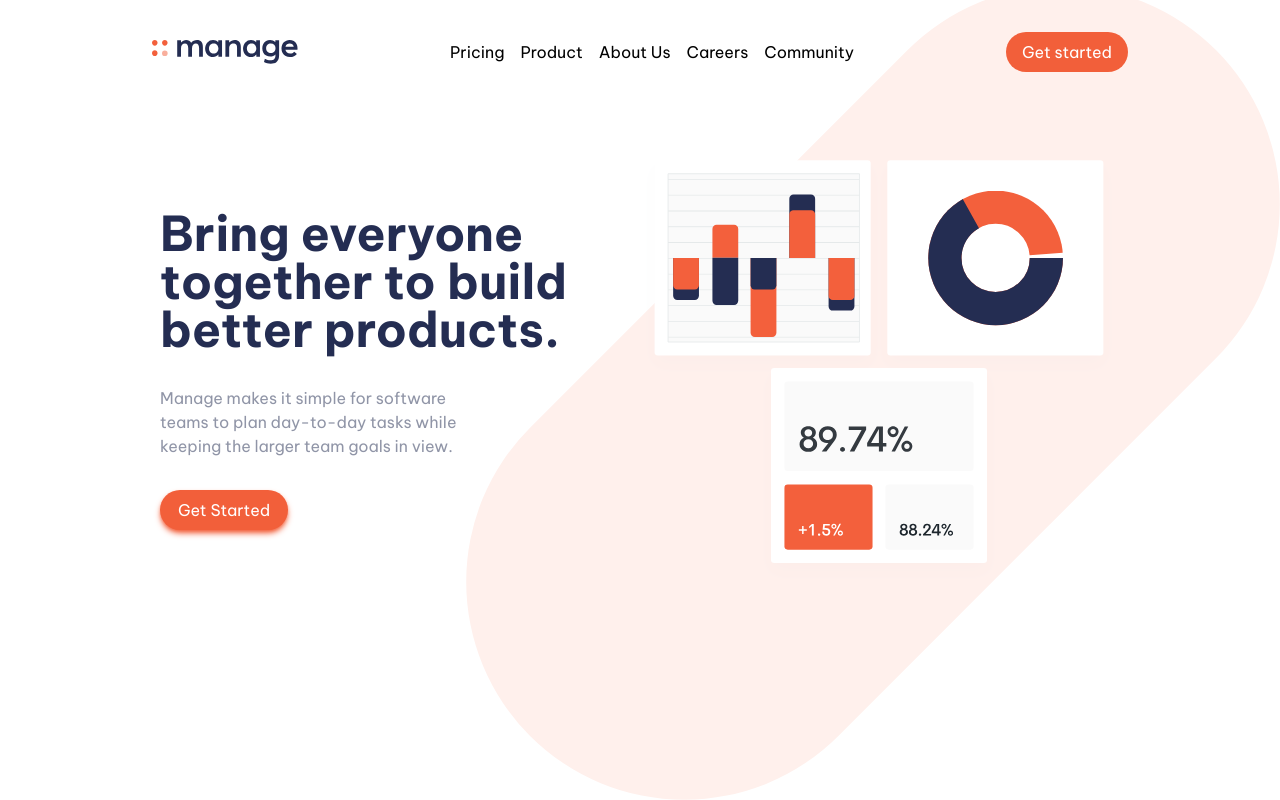
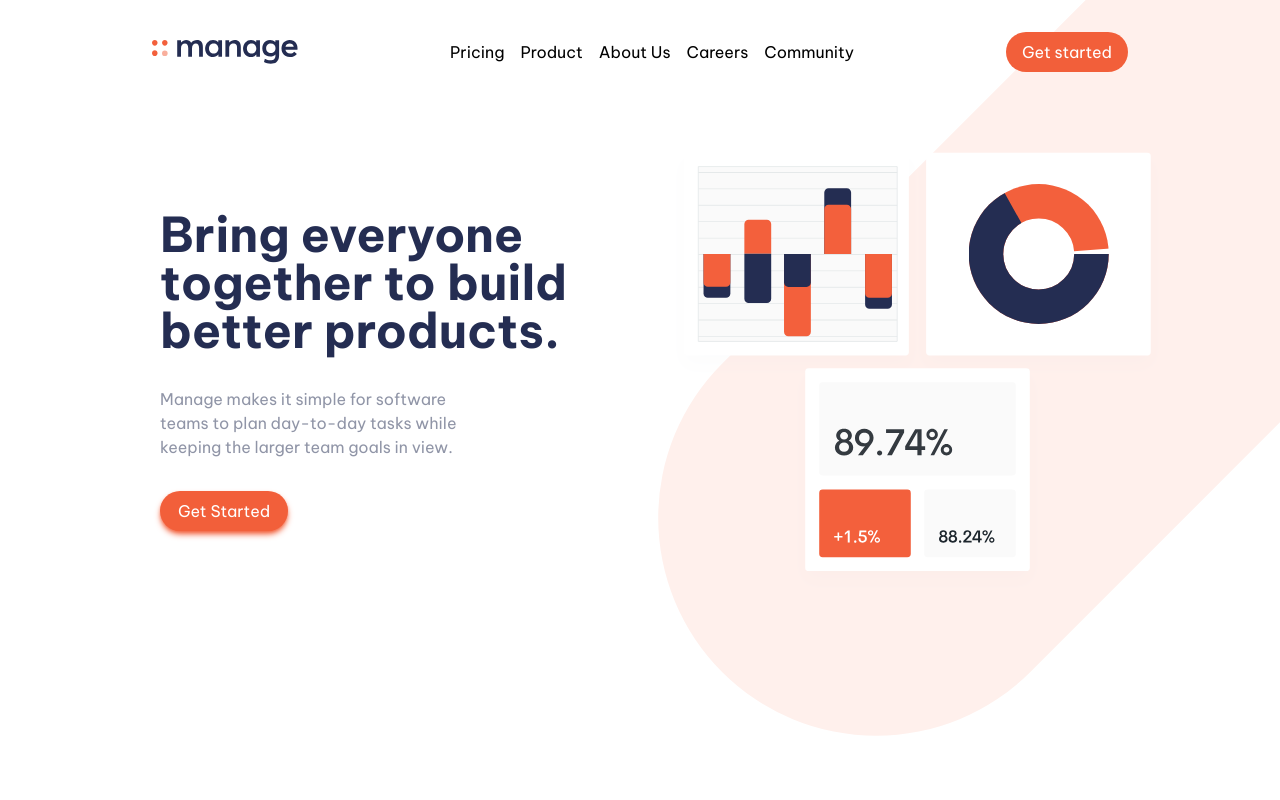
Before and after one commit to FevenSeyfu/manage-landing-page, a React (Vite) app: page / in a window 1280 px wide. Built offline with nearby package versions, Linux system fonts and the light colour scheme.

Commit message:
fix padding for home tablet

```diff
--- a/src/components/Home.jsx
+++ b/src/components/Home.jsx
@@ -5,10 +5,10 @@ const Home = () => {
   return (
     <div
       name="home"
-      className="bg-[url('/src/assets/images/bg-tablet-pattern.svg')] h-screen w-full bg-no-repeat bg-auto bg-right-bottom top-0 left-0"
+      className="bg-[url('/src/assets/images/bg-tablet-pattern.svg')] h-screen w-full bg-no-repeat bg-auto bg-[right_-12rem_bottom_4rem] top-0 left-0"
     >
       <Navbar />
-      <div className="flex flex-col lg:flex-row lg:justify-evenly lg:px-40 lg:py-12">
+      <div className="flex flex-col lg:flex-row lg:justify-evenly lg:px-40 lg:py-10">
         <div className="flex flex-col justify-center w-3/5 gap-8 text-left">
           <h1 className="font-bold text-5xl text-primary-dark-blue"> Bring everyone together to build better products.</h1>
           <p className="text-neutral-grayish-blue font-light text-md pr-36">
@@ -20,7 +20,7 @@ const Home = () => {
           </button>
         </div>
         <div>
-          <img src="/src/assets/images/illustration-intro.svg" alt="" />
+          <img src="/src/assets/images/illustration-intro.svg" alt="Illustraion image" className="ml-12" />
         </div>
       </div>
     </div>
```
